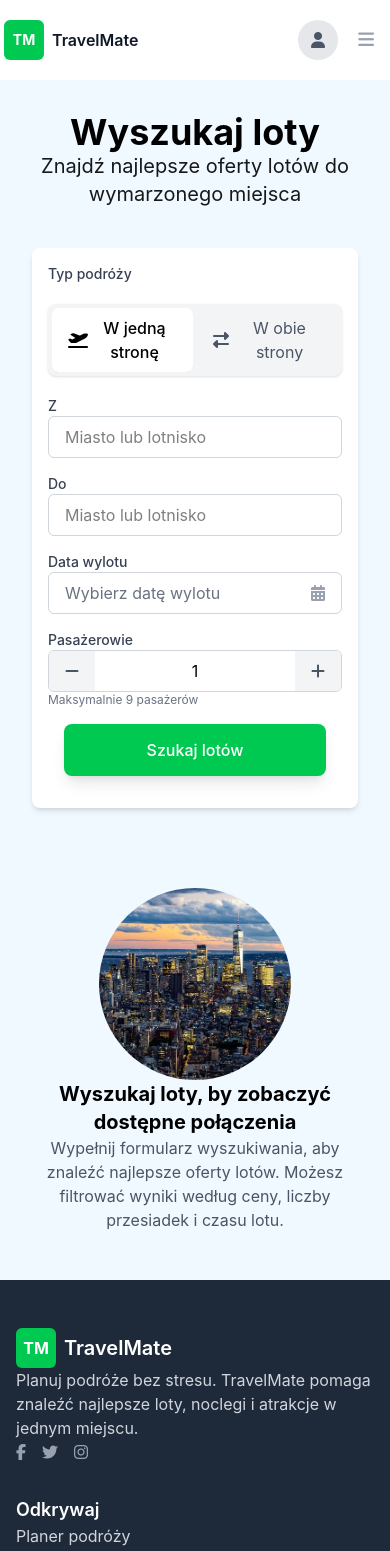
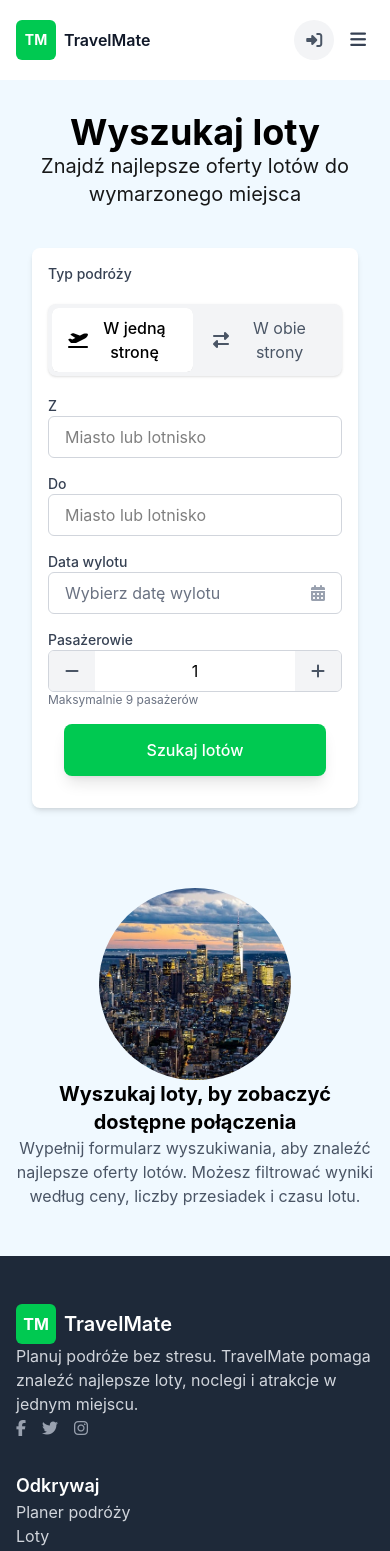
Before and after one commit to Dexamethason/TravelMate, a Vue app: page /flights in a window 390 px wide. Shown: the top 1551 px of the page. Built offline with nearby package versions, Linux system fonts and the light colour scheme.

Commit message:
General breakpoint reowrk
Removed all of the tailwind breakpoints that were higher than 1184px so every element on the page now has constant width of 1184px until it reaches min (which is 1184px) where everywhing is becoming slightly smaller to better fit on narrower devices

```diff
--- a/src/components/layout/AppLayout.vue
+++ b/src/components/layout/AppLayout.vue
@@ -2,16 +2,8 @@
 
 <template>
   <div>
-    <!-- utrzymanie stalych wymiarow na stronie -->
-    <div
-      class="w-full mx-auto px-4 sm:px-6"
-      :class="{
-        'max-w-full': true,
-        'lg:max-w-[90%]': true,
-        'xl:max-w-[80%]': true,
-        '2xl:max-w-[60%]': true,
-      }"
-    >
+    <!-- Stała szerokość 1184px, płynne przesuwanie poniżej -->
+    <div class="w-full mx-auto px-4 sm:px-6 md:px-8" style="width: min(1184px, 100vw)">
       <slot></slot>
     </div>
   </div>
--- a/src/components/layout/AppNavigation.vue
+++ b/src/components/layout/AppNavigation.vue
@@ -135,21 +135,9 @@ const handleLogoClick = () => {
   <!-- Pusty element do utrzymania przestrzeni pod nawigacją -->
   <div class="h-20 w-full"></div>
 
-  <header
-    class="fixed top-0 left-0 right-0 bg-white z-50 transition-shadow duration-300"
-    :class="{ 'shadow-md': isScrolled || isMobileMenuOpen }"
-  >
-    <div>
-      <!-- Container z dostosowaniem do różnych ekranów -->
-      <div
-        class="w-full px-1 sm:px-4 md:px-6 mx-auto"
-        :class="{
-          'max-w-full': true,
-          'lg:max-w-[90%]': true,
-          'xl:max-w-[80%]': true,
-          '2xl:max-w-[60%]': true,
-        }"
-      >
+  <header class="fixed top-0 left-0 right-0 bg-white z-50">
+    <!-- Stała szerokość 1184px, płynne przesuwanie poniżej -->
+    <div class="w-full mx-auto px-4 sm:px-6 md:px-8" style="width: min(1184px, 100vw)">
       <div class="flex justify-between h-20">
         <!-- Logo -->
         <div class="flex-shrink-0 flex items-center">
@@ -159,15 +147,15 @@ const handleLogoClick = () => {
             >
               <span class="text-white font-bold text-sm xs:text-lg">TM</span>
             </div>
-              <span class="ml-2 xs:ml-3 text-base xs:text-xl font-semibold text-gray-900 logo-text"
-                >TravelMate</span
-              >
+            <span class="ml-2 xs:ml-3 text-base xs:text-xl font-semibold text-gray-900 logo-text">
+              TravelMate
+            </span>
           </router-link>
         </div>
 
-          <!-- Menu nawigacyjne (widoczne od LG w górę) -->
-          <nav class="hidden lg:flex items-center ml-4 lg:ml-8 xl:ml-16 flex-shrink">
-            <div class="flex space-x-1 lg:space-x-6 xl:space-x-10">
+        <!-- Menu nawigacyjne -->
+        <nav class="hidden lg:flex items-center ml-4 lg:ml-8 flex-shrink">
+          <div class="flex space-x-1 lg:space-x-6">
             <router-link
               to="/planner"
               class="text-gray-700 hover:text-gray-900 px-3 lg:px-4 py-4 text-sm lg:text-base font-medium nav-link"
@@ -196,13 +184,13 @@ const handleLogoClick = () => {
         </nav>
 
         <!-- Przyciski prawej strony -->
-          <div class="flex items-center space-x-1 sm:space-x-2 md:space-x-3 lg:space-x-4 flex-shrink-0">
+        <div class="flex items-center space-x-1 sm:space-x-2 md:space-x-3 lg:space-x-4">
           <!-- Dropdown języka/waluty (tylko na desktop) -->
-            <div class="hidden lg:block relative">
+          <div class="hidden lg:block relative min-w-[80px]">
             <button
               ref="currencyButtonRef"
               @click="toggleLanguageCurrency()"
-                class="flex items-center text-sm lg:text-base text-gray-700 hover:text-gray-900 px-2 lg:px-2 py-2 cursor-pointer nav-link"
+              class="flex items-center text-sm lg:text-base text-gray-700 hover:text-gray-900 px-2 lg:px-2 py-2 cursor-pointer nav-link whitespace-nowrap"
             >
               <span>PL / PLN</span>
               <span class="text-xs ml-1">▼</span>
@@ -211,119 +199,79 @@ const handleLogoClick = () => {
 
           <!-- Przyciski logowania -->
           <template v-if="isLoggedIn">
-              <!-- Wyloguj na dużych ekranach, ikona na małych -->
             <AnimatedButton
               variant="secondary"
               size="small"
               @click="toggleLogin"
-                class="hidden md:inline-flex nav-btn"
+              class="hidden md:inline-flex nav-btn min-w-[80px]"
             >
               Wyloguj
             </AnimatedButton>
             <router-link
               to="/profile"
               @click="handleAuthClick"
-                class="md:hidden flex items-center justify-center h-10 w-10 rounded-full bg-gray-200 hover:bg-gray-300 cursor-pointer"
-              >
-                <i class="fas fa-user text-gray-600"></i>
-              </router-link>
-            </template>
-            <template v-else>
-              <!-- Przyciski na dużych ekranach -->
-              <div class="hidden md:flex space-x-3 md:space-x-4 lg:space-x-4">
-                <AnimatedButton
-                  variant="secondary"
-                  size="small"
-                  @click="toggleLogin"
-                  class="nav-btn px-5 py-2.5"
-                >
-                  Zaloguj
-                </AnimatedButton>
-                <router-link to="/auth/register" @click="handleAuthClick">
-                  <AnimatedButton variant="primary" size="small" class="nav-btn px-5 py-2.5">
-                    <span class="hidden sm:inline">Załóż konto</span>
-                    <span class="sm:hidden">Rejestracja</span>
-                  </AnimatedButton>
-                </router-link>
-              </div>
-              <!-- Ikona na małych ekranach -->
-              <router-link
-                to="/auth/login"
-                @click="handleAuthClick"
-                class="md:hidden flex items-center justify-center h-10 w-10 rounded-full bg-gray-200 hover:bg-gray-300 cursor-pointer"
+              class="md:hidden flex items-center justify-center h-10 w-10 rounded-full bg-gray-200 hover:bg-gray-300 cursor-pointer flex-shrink-0"
             >
               <i class="fas fa-user text-gray-600"></i>
             </router-link>
           </template>
 
+          <template v-else>
+            <!-- Przyciski na dużych ekranach -->
+            <div class="hidden md:flex space-x-2 lg:space-x-3">
+              <AnimatedButton
+                variant="secondary"
+                size="small"
+                @click="toggleLogin"
+                class="nav-btn px-3 py-2 min-w-[70px] text-sm"
+              >
+                Zaloguj
+              </AnimatedButton>
+              <router-link to="/auth/register" @click="handleAuthClick">
+                <AnimatedButton
+                  variant="primary"
+                  size="small"
+                  class="nav-btn px-3 py-2 min-w-[80px] text-sm"
+                >
+                  Konto
+                </AnimatedButton>
+              </router-link>
+            </div>
+
+            <!-- Ikona logowania na małych ekranach -->
+            <button
+              @click="toggleLogin"
+              class="md:hidden flex items-center justify-center h-10 w-10 rounded-full bg-gray-100 hover:bg-gray-200 cursor-pointer flex-shrink-0"
+              title="Zaloguj się"
+            >
+              <i class="fas fa-sign-in-alt text-gray-600"></i>
+            </button>
+          </template>
+
           <!-- Hamburger -->
-            <div class="flex items-center lg:hidden ml-1 sm:ml-2">
+          <div class="flex items-center lg:hidden ml-1 sm:ml-2 flex-shrink-0">
             <button
               ref="mobileButtonRef"
               @click="toggleMobileMenu"
-                class="inline-flex items-center justify-center p-1 xs:p-2 rounded-md text-gray-400 hover:text-gray-900 hover:bg-gray-100 cursor-pointer w-10 h-10"
+              class="text-gray-700 hover:text-gray-900 p-2 rounded-md focus:outline-none focus:ring-2 focus:ring-primary-500"
+              :aria-expanded="isMobileMenuOpen"
+              aria-controls="mobile-menu"
             >
-                <div class="flex items-center justify-center w-full h-full">
-                  <i
-                    :class="[
-                      'fas',
-                      isMobileMenuOpen ? 'fa-times' : 'fa-bars',
-                      'text-lg xs:text-xl',
-                    ]"
-                  ></i>
-                </div>
+              <span class="sr-only">Otwórz menu</span>
+              <i class="fas fa-bars text-lg"></i>
             </button>
           </div>
         </div>
       </div>
     </div>
+  </header>
 
   <!-- Menu na mobilce -->
   <transition name="mobile-nav">
     <div v-if="isMobileMenuOpen" class="lg:hidden bg-white mobile-menu">
-          <div
-            class="mx-auto"
-            :class="{
-              'max-w-full': true,
-              'lg:max-w-[60%]': true,
-              'xl:max-w-[60%]': true,
-              '2xl:max-w-[60%]': true,
-            }"
-          >
+      <div class="mx-auto" style="width: min(1198px, 100vw)">
         <div class="px-2 pt-2 pb-3 space-y-1 sm:px-3">
-              <router-link
-              to="/planner"
-              class="block px-3 py-2 text-sm font-medium text-gray-700 hover:bg-gray-100 hover:text-gray-900 cursor-pointer mobile-nav-link"
-              :class="{ 'mobile-active': $route.path === '/planner' }"
-              @click="isMobileMenuOpen = false; setBodyOverflow(false)"
-            >
-              Planer
-            </router-link>
-            <router-link
-              to="/flights"
-              class="block px-3 py-2 text-sm font-medium text-gray-700 hover:bg-gray-100 hover:text-gray-900 cursor-pointer mobile-nav-link"
-              :class="{ 'mobile-active': $route.path === '/flights' }"
-              @click="isMobileMenuOpen = false; setBodyOverflow(false)"
-            >
-              Loty
-            </router-link>
-            <router-link
-              to="/accommodations"
-              class="block px-3 py-2 text-sm font-medium text-gray-700 hover:bg-gray-100 hover:text-gray-900 cursor-pointer mobile-nav-link"
-              :class="{ 'mobile-active': $route.path === '/accommodations' }"
-              @click="isMobileMenuOpen = false; setBodyOverflow(false)"
-            >
-              Noclegi
-            </router-link>
-            <router-link
-              to="/attractions"
-              class="block px-3 py-2 text-sm font-medium text-gray-700 hover:bg-gray-100 hover:text-gray-900 cursor-pointer mobile-nav-link"
-              :class="{ 'mobile-active': $route.path === '/attractions' }"
-              @click="isMobileMenuOpen = false; setBodyOverflow(false)"
-            >
-              Atrakcje
-            </router-link>
-
+          <!-- linki bez zmian -->
         </div>
         <div class="pt-4 pb-3 border-t border-gray-200">
           <!-- Język i Waluta -->
@@ -339,8 +287,6 @@ const handleLogoClick = () => {
       </div>
     </div>
   </transition>
-    </div>
-  </header>
 
   <!-- Modal wyboru języka i waluty -->
   <div v-if="isLanguageCurrencyOpen" class="modal-wrapper">
@@ -427,6 +373,9 @@ const handleLogoClick = () => {
 </template>
 
 <style scoped>
+/* Usuń media query dla xl breakpoint */
+/* @media (min-width: 1024px) and (max-width: 1140px) - USUŃ TO */
+
 header.fixed {
   transition: box-shadow 0.3s ease;
 }
@@ -554,19 +503,4 @@ header.fixed {
     max-height: 90vh;
   }
 }
-
-/* Fixy responsywności */
-@media (min-width: 1024px) and (max-width: 1140px) {
-  .nav-link {
-    padding-left: 0.5rem;
-    padding-right: 0.5rem;
-  }
-
-  .nav-btn {
-    padding-left: 0.5rem;
-    padding-right: 0.5rem;
-  }
-}
-
-
 </style>
--- a/src/components/layout/MapPlaceholder.vue
+++ b/src/components/layout/MapPlaceholder.vue
@@ -1,6 +1,7 @@
 <template>
   <section class="bg-gray-100 py-16">
-    <div class="container mx-auto px-4">
+    <!-- Stała szerokość 1184px, płynne przesuwanie poniżej -->
+    <div class="w-full mx-auto px-4 sm:px-6 md:px-8" style="width: min(1184px, 100vw)">
       <div class="bg-white rounded-lg shadow-md w-full h-full flex items-center justify-center p-4">
         <div class="text-center">
           <div class="text-4xl text-gray-400 mb-2">🗺️</div>
--- a/src/components/layout/SearchSection.vue
+++ b/src/components/layout/SearchSection.vue
@@ -5,7 +5,8 @@ import AnimatedButton from '@/components/ui/AnimatedButton.vue'
 
 <template>
   <section class="py-8 bg-white shadow-md">
-    <div class="container mx-auto px-4">
+    <!-- Stała szerokość 1184px, płynne przesuwanie poniżej -->
+    <div class="w-full mx-auto px-4 sm:px-6 md:px-8" style="width: min(1184px, 100vw)">
       <form class="grid grid-cols-1 md:grid-cols-4 gap-4">
         <!-- pole na miasto -->
         <div class="space-y-2">
--- a/src/pages/FlightsPage.vue
+++ b/src/pages/FlightsPage.vue
@@ -26,9 +26,9 @@ const filters = ref({
   stops: {
     direct: true,
     oneStop: true,
-    multiStop: true
+    multiStop: true,
   },
-  airlines: []
+  airlines: [],
 })
 
 // Widoczność filtrów na urządzeniach mobilnych
@@ -44,20 +44,20 @@ onMounted(() => {
   allFlights.value = mockFlights
 
   // Ustaw początkowy zakres cen
-  const prices = allFlights.value.map(flight => flight.price)
+  const prices = allFlights.value.map((flight) => flight.price)
   const minPrice = Math.min(...prices)
   const maxPrice = Math.max(...prices)
   filters.value.priceRange = [minPrice, maxPrice]
 
   // Ustaw początkowy maksymalny czas trwania (konwertuj stringowy czas trwania na minuty do filtrowania)
-  const durations = allFlights.value.map(flight => {
+  const durations = allFlights.value.map((flight) => {
     const [hours, minutes] = flight.duration.replace('h', '').replace('m', '').trim().split(' ')
     return parseInt(hours) * 60 + parseInt(minutes)
   })
   filters.value.durationMax = Math.max(...durations)
 
   // Ustaw początkowe linie lotnicze
-  const uniqueAirlines = [...new Set(allFlights.value.map(flight => flight.airlineCode))]
+  const uniqueAirlines = [...new Set(allFlights.value.map((flight) => flight.airlineCode))]
   filters.value.airlines = uniqueAirlines as string[]
 })
 
@@ -71,7 +71,7 @@ const durationToMinutes = (duration: string) => {
 const filteredFlights = computed(() => {
   if (!hasSearched.value) return []
 
-  return allFlights.value.filter(flight => {
+  return allFlights.value.filter((flight) => {
     // Filtr ceny
     if (flight.price < filters.value.priceRange[0] || flight.price > filters.value.priceRange[1]) {
       return false
@@ -87,7 +87,10 @@ const filteredFlights = computed(() => {
     if (durationMinutes > filters.value.durationMax) return false
 
     // Filtr linii lotniczych
-    if (filters.value.airlines.length > 0 && !(filters.value.airlines as string[]).includes(flight.airlineCode)) {
+    if (
+      filters.value.airlines.length > 0 &&
+      !(filters.value.airlines as string[]).includes(flight.airlineCode)
+    ) {
       return false
     }
 
@@ -147,18 +150,15 @@ const handleSelectFlight = (id: string) => {
   <AppLayout>
     <!-- Sekcja wyszukiwania -->
     <section class="py-8 sm:py-12 px-4">
-      <div class="container mx-auto">
       <SectionHeading
         title="Wyszukaj loty"
         subtitle="Znajdź najlepsze oferty lotów do wymarzonego miejsca"
       />
       <FlightSearchForm @search="handleSearch" />
-      </div>
     </section>
 
     <!-- Results section -->
     <section v-if="hasSearched" class="py-8 sm:py-12 px-4">
-      <div class="container mx-auto">
       <!-- Results title -->
       <div class="p-3 sm:p-4 mb-6 sm:mb-8">
         <h2 class="text-xl sm:text-2xl font-bold text-gray-800">
@@ -169,7 +169,8 @@ const handleSelectFlight = (id: string) => {
           <template v-if="searchParams.tripType === 'roundtrip'">
             - {{ searchParams.returnDate }}
           </template>
-            · {{ searchParams.passengers }} {{ searchParams.passengers === 1 ? 'pasażer' : 'pasażerów' }}
+          · {{ searchParams.passengers }}
+          {{ searchParams.passengers === 1 ? 'pasażer' : 'pasażerów' }}
         </p>
       </div>
 
@@ -182,19 +183,33 @@ const handleSelectFlight = (id: string) => {
           aria-controls="flight-filters"
         >
           <span class="font-medium flex items-center">
-              <svg xmlns="http://www.w3.org/2000/svg" class="h-5 w-5 mr-2 text-primary-600" viewBox="0 0 20 20" fill="currentColor">
-                <path fill-rule="evenodd" d="M3 3a1 1 0 011-1h12a1 1 0 011 1v3a1 1 0 01-.293.707L12 11.414V15a1 1 0 01-.293.707l-2 2A1 1 0 018 17v-5.586L3.293 6.707A1 1 0 013 6V3z" clip-rule="evenodd" />
+            <svg
+              xmlns="http://www.w3.org/2000/svg"
+              class="h-5 w-5 mr-2 text-primary-600"
+              viewBox="0 0 20 20"
+              fill="currentColor"
+            >
+              <path
+                fill-rule="evenodd"
+                d="M3 3a1 1 0 011-1h12a1 1 0 011 1v3a1 1 0 01-.293.707L12 11.414V15a1 1 0 01-.293.707l-2 2A1 1 0 018 17v-5.586L3.293 6.707A1 1 0 013 6V3z"
+                clip-rule="evenodd"
+              />
             </svg>
             {{ showFilters ? 'Ukryj filtry' : 'Pokaż filtry' }}
           </span>
-            <svg xmlns="http://www.w3.org/2000/svg"
+          <svg
+            xmlns="http://www.w3.org/2000/svg"
             class="h-5 w-5 text-primary-600 transition-transform duration-200"
-              :class="{'rotate-180': showFilters}"
+            :class="{ 'rotate-180': showFilters }"
             viewBox="0 0 20 20"
             fill="currentColor"
             aria-hidden="true"
           >
-              <path fill-rule="evenodd" d="M5.293 7.293a1 1 0 011.414 0L10 10.586l3.293-3.293a1 1 0 111.414 1.414l-4 4a1 1 0 01-1.414 0l-4-4a1 1 0 010-1.414z" clip-rule="evenodd" />
+            <path
+              fill-rule="evenodd"
+              d="M5.293 7.293a1 1 0 011.414 0L10 10.586l3.293-3.293a1 1 0 111.414 1.414l-4 4a1 1 0 01-1.414 0l-4-4a1 1 0 010-1.414z"
+              clip-rule="evenodd"
+            />
           </svg>
         </button>
       </div>
@@ -204,12 +219,12 @@ const handleSelectFlight = (id: string) => {
         <aside
           id="flight-filters"
           class="lg:w-1/4"
-            :class="{'hidden': !showFilters, 'lg:block': true}"
+          :class="{ hidden: !showFilters, 'lg:block': true }"
         >
           <FlightFilterSidebar
-              :min-price="Math.min(...allFlights.map(f => f.price))"
-              :max-price="Math.max(...allFlights.map(f => f.price))"
-              :max-duration="Math.max(...allFlights.map(f => durationToMinutes(f.duration)))"
+            :min-price="Math.min(...allFlights.map((f) => f.price))"
+            :max-price="Math.max(...allFlights.map((f) => f.price))"
+            :max-duration="Math.max(...allFlights.map((f) => durationToMinutes(f.duration)))"
             @filter-change="handleFilterChange"
           />
         </aside>
@@ -217,9 +232,15 @@ const handleSelectFlight = (id: string) => {
         <!-- Results list -->
         <div class="flex-1">
           <!-- Sort controls with improved styling -->
-            <div class="bg-white p-3 sm:p-5 rounded-lg shadow-md flex flex-col sm:flex-row justify-between items-start sm:items-center gap-3" style="margin-bottom: 25px;">
+          <div
+            class="bg-white p-3 sm:p-5 rounded-lg shadow-md flex flex-col sm:flex-row justify-between items-start sm:items-center gap-3"
+            style="margin-bottom: 25px"
+          >
             <div class="p-1 sm:p-2">
-                <span class="text-gray-600 font-medium">{{ sortedFlights.length }} {{ sortedFlights.length === 1 ? 'wynik' : 'wyników' }}</span>
+              <span class="text-gray-600 font-medium"
+                >{{ sortedFlights.length }}
+                {{ sortedFlights.length === 1 ? 'wynik' : 'wyników' }}</span
+              >
             </div>
             <div class="flex items-center w-full sm:w-auto p-1 sm:p-2">
               <label for="sort" class="mr-3 text-gray-600 font-medium">Sortuj:</label>
@@ -229,17 +250,23 @@ const handleSelectFlight = (id: string) => {
                   v-model="currentSort"
                   class="appearance-none pl-3 pr-10 py-2 sm:py-2.5 border-2 border-gray-200 rounded-md text-gray-700 font-medium focus:outline-none focus:ring-2 focus:ring-primary-500 focus:border-primary-500 bg-white transition-all hover:border-gray-300 w-full"
                 >
-                    <option
-                      v-for="option in sortOptions"
-                      :key="option.value"
-                      :value="option.value"
-                    >
+                  <option v-for="option in sortOptions" :key="option.value" :value="option.value">
                     {{ option.label }}
                   </option>
                 </select>
                 <div class="absolute inset-y-0 right-0 flex items-center px-2 pointer-events-none">
-                    <svg xmlns="http://www.w3.org/2000/svg" class="h-5 w-5 text-gray-500" viewBox="0 0 20 20" fill="currentColor" aria-hidden="true">
-                      <path fill-rule="evenodd" d="M5.293 7.293a1 1 0 011.414 0L10 10.586l3.293-3.293a1 1 0 111.414 1.414l-4 4a1 1 0 01-1.414 0l-4-4a1 1 0 010-1.414z" clip-rule="evenodd" />
+                  <svg
+                    xmlns="http://www.w3.org/2000/svg"
+                    class="h-5 w-5 text-gray-500"
+                    viewBox="0 0 20 20"
+                    fill="currentColor"
+                    aria-hidden="true"
+                  >
+                    <path
+                      fill-rule="evenodd"
+                      d="M5.293 7.293a1 1 0 011.414 0L10 10.586l3.293-3.293a1 1 0 111.414 1.414l-4 4a1 1 0 01-1.414 0l-4-4a1 1 0 010-1.414z"
+                      clip-rule="evenodd"
+                    />
                   </svg>
                 </div>
               </div>
@@ -247,9 +274,23 @@ const handleSelectFlight = (id: string) => {
           </div>
 
           <!-- No results message -->
-            <div v-if="sortedFlights.length === 0" class="bg-white p-8 rounded-lg shadow-md text-center">
-              <svg xmlns="http://www.w3.org/2000/svg" class="h-16 w-16 mx-auto text-gray-400 mb-4" fill="none" viewBox="0 0 24 24" stroke="currentColor">
-                <path stroke-linecap="round" stroke-linejoin="round" stroke-width="2" d="M12 9v2m0 4h.01m-6.938 4h13.856c1.54 0 2.502-1.667 1.732-3L13.732 4c-.77-1.333-2.694-1.333-3.464 0L3.34 16c-.77 1.333.192 3 1.732 3z" />
+          <div
+            v-if="sortedFlights.length === 0"
+            class="bg-white p-8 rounded-lg shadow-md text-center"
+          >
+            <svg
+              xmlns="http://www.w3.org/2000/svg"
+              class="h-16 w-16 mx-auto text-gray-400 mb-4"
+              fill="none"
+              viewBox="0 0 24 24"
+              stroke="currentColor"
+            >
+              <path
+                stroke-linecap="round"
+                stroke-linejoin="round"
+                stroke-width="2"
+                d="M12 9v2m0 4h.01m-6.938 4h13.856c1.54 0 2.502-1.667 1.732-3L13.732 4c-.77-1.333-2.694-1.333-3.464 0L3.34 16c-.77 1.333.192 3 1.732 3z"
+              />
             </svg>
             <h3 class="text-xl font-semibold mb-2">Nie znaleziono lotów</h3>
             <p class="text-gray-600">Spróbuj zmienić kryteria wyszukiwania lub filtry</p>
@@ -264,21 +305,22 @@ const handleSelectFlight = (id: string) => {
           />
         </div>
       </div>
-      </div>
     </section>
 
     <!-- Initial state - before search -->
-    <section v-else class="py-12 sm:py-20 px-4 text-center">
-      <div class="container mx-auto max-w-3xl">
+    <section v-else class="py-12 sm:py-20 text-center">
+      <div class="max-w-3xl mx-auto">
         <img
           src="/src/assets/images/hero/mainPage-hero-small.jpg"
           alt="Search for flights"
           class="w-48 h-48 sm:w-64 sm:h-64 object-cover mx-auto rounded-full mb-8 sm:mb-10"
         />
-        <h2 class="text-xl sm:text-2xl font-bold mb-4 sm:mb-6">Wyszukaj loty, by zobaczyć dostępne połączenia</h2>
+        <h2 class="text-xl sm:text-2xl font-bold mb-4 sm:mb-6">
+          Wyszukaj loty, by zobaczyć dostępne połączenia
+        </h2>
         <p class="text-gray-600 mb-6 sm:mb-8">
-          Wypełnij formularz wyszukiwania, aby znaleźć najlepsze oferty lotów.
-          Możesz filtrować wyniki według ceny, liczby przesiadek i czasu lotu.
+          Wypełnij formularz wyszukiwania, aby znaleźć najlepsze oferty lotów. Możesz filtrować
+          wyniki według ceny, liczby przesiadek i czasu lotu.
         </p>
       </div>
     </section>
```
Also changed, not shown: src/assets/base.css (+0 -8 lines), src/components/layout/AppFooter.vue (+18 -34 lines), src/pages/AccommodationsPage.vue (+24 -16 lines). Lines whose indentation alone changed are shown as unchanged.
